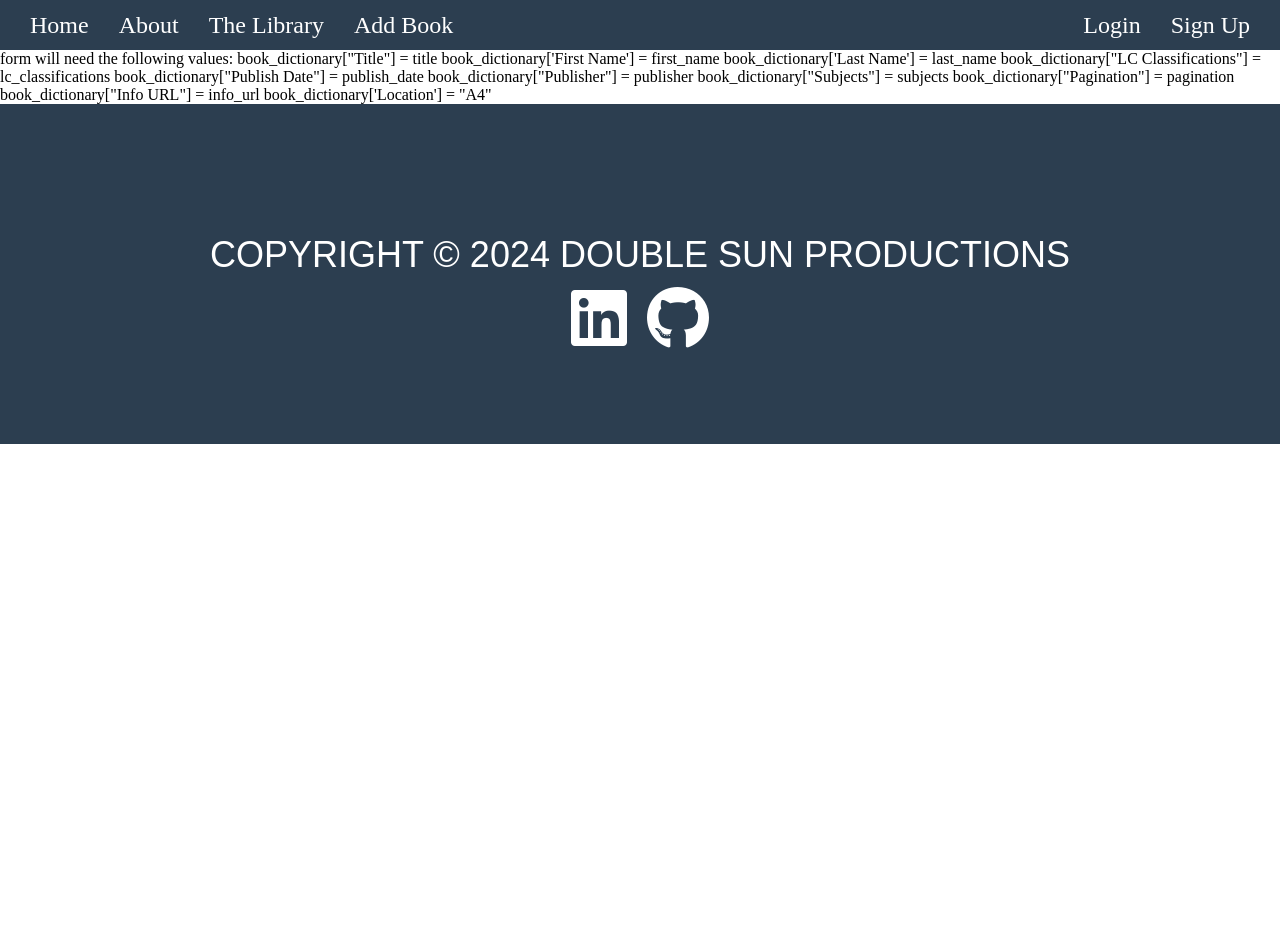
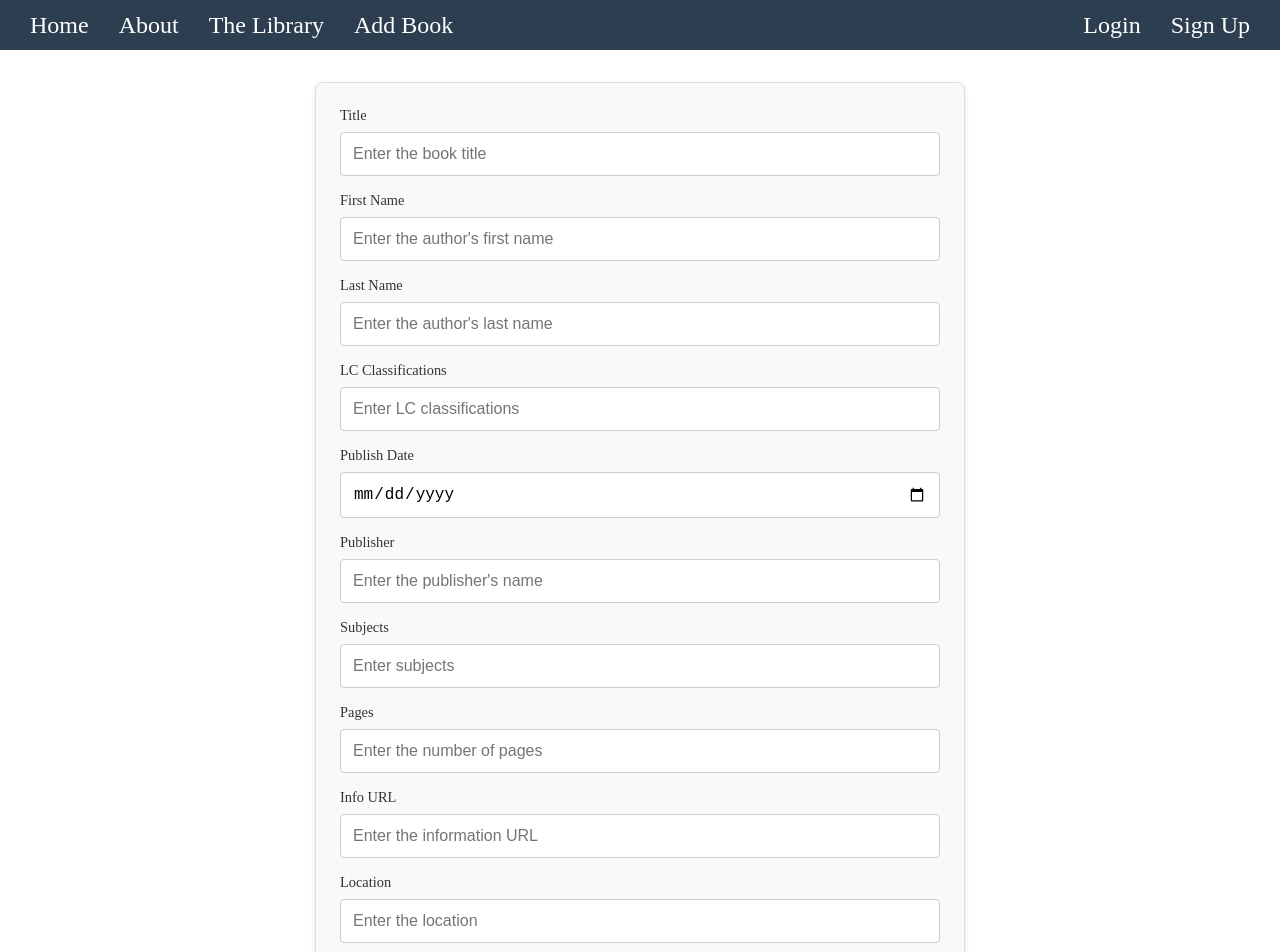
Before and after one commit to ravenusmc/personal_library_project, a Vue app in the folder client/: page /addbook in a window 1280 px wide. Shown: the top 952 px of the page. Before the commit the page ends 800 px from the top, so only its background shows below. Built offline with nearby package versions, Linux system fonts and the light colour scheme.

Commit message:
working on feature to allow user to add a book manually

```diff
--- a/client/src/store/modules/library.js
+++ b/client/src/store/modules/library.js
@@ -40,16 +40,36 @@ const actions = {
 			});
 	},
 
-	updateBookData: ({ commit }, { payload }) => {
+	// updateBookData: ({ commit }, { payload }) => {
+	// 	const path = 'http://localhost:5000/updateBook';
+	// 	axios.post(path, payload)
+	// 		.then((res) => {
+  //       	console.log(res.data)
+	// 		})
+	// 		.catch((error) => {
+	// 			console.log(error);
+	// 		});
+	// },
+  updateBookData: async ({ commit }, payload) => {
+    const path = 'http://localhost:5000/updateBook';
+    try {
+      const response = await axios.post(path, payload);
+      console.log(response.data); // Handle the response as needed
+    } catch (error) {
+      console.error('Error updating book data:', error);
+    }
+  },
+
+	addBook: ({ commit }, { payload }) => {
     console.log(payload)
-		const path = 'http://localhost:5000/updateBook';
-		axios.post(path, payload)
-			.then((res) => {
-        console.log(res.data)
-			})
-			.catch((error) => {
-				console.log(error);
-			});
+		const path = 'http://localhost:5000/addBook';
+    axios.post(path, payload)
+    .then((res) => {
+
+    })
+    .catch(( error ) => {
+      console.log(error)
+    });
 	},
 
 };
@@ -68,7 +88,7 @@ const mutations = {
 
   setShowBooks(state, value) {
     state.showBooks = value;
-  }
+  },
 
 };
 
--- a/client/src/views/AddBook.vue
+++ b/client/src/views/AddBook.vue
@@ -1,26 +1,147 @@
 <template>
-    <div>
-        form will need the following values:
-        book_dictionary["Title"] = title
-        book_dictionary['First Name'] = first_name
-        book_dictionary['Last Name'] = last_name
-        book_dictionary["LC Classifications"] = lc_classifications
-        book_dictionary["Publish Date"] = publish_date
-        book_dictionary["Publisher"] = publisher
-        book_dictionary["Subjects"] = subjects
-        book_dictionary["Pagination"] = pagination
-        book_dictionary["Info URL"] = info_url
-        book_dictionary['Location'] = "A4"
+    <div class="form-container">
+      <form @submit.prevent="addBookToDatabase" class="form">
+        <div class="form-group">
+          <label for="title">Title</label>
+          <input type="text" id="title" v-model="book.title" placeholder="Enter the book title" />
+        </div>
+
+        <div class="form-group">
+          <label for="firstName">First Name</label>
+          <input type="text" id="firstName" v-model="book.firstName" placeholder="Enter the author's first name" />
+        </div>
+
+        <div class="form-group">
+          <label for="lastName">Last Name</label>
+          <input type="text" id="lastName" v-model="book.lastName" placeholder="Enter the author's last name" />
+        </div>
+
+        <div class="form-group">
+          <label for="lcClassifications">LC Classifications</label>
+          <input type="text" id="lcClassifications" v-model="book.lcClassifications" placeholder="Enter LC classifications" />
+        </div>
+
+        <div class="form-group">
+          <label for="publishDate">Publish Date</label>
+          <input type="date" id="publishDate" v-model="book.publishDate" />
+        </div>
+
+        <div class="form-group">
+          <label for="publisher">Publisher</label>
+          <input type="text" id="publisher" v-model="book.publisher" placeholder="Enter the publisher's name" />
+        </div>
+
+        <div class="form-group">
+          <label for="subjects">Subjects</label>
+          <input type="text" id="subjects" v-model="book.subjects" placeholder="Enter subjects" />
+        </div>
+
+        <div class="form-group">
+          <label for="pages">Pages</label>
+          <input type="number" id="pages" v-model="book.pages" placeholder="Enter the number of pages" />
+        </div>
+
+        <div class="form-group">
+          <label for="infoUrl">Info URL</label>
+          <input type="url" id="infoUrl" v-model="book.infoUrl" placeholder="Enter the information URL" />
+        </div>
+
+        <div class="form-group">
+          <label for="location">Location</label>
+          <input type="text" id="location" v-model="book.location" placeholder="Enter the location" />
+        </div>
+
+        <button type="submit" class="submit-btn">Add Book</button>
+      </form>
     </div>
   </template>
 
   <script>
+  import { mapActions } from "vuex";
+
   export default {
-  name: 'AddBook',
+    name: "AddBook",
+    data() {
+      return {
+        book: {
+          title: "",
+          firstName: "",
+          lastName: "",
+          lcClassifications: "",
+          publishDate: "",
+          publisher: "",
+          subjects: "",
+          pages: "",
+          infoUrl: "",
+          location: ""
         }
-
+      };
+    },
+    methods: {
+      ...mapActions("library", ["addBook"]),
+      addBookToDatabase() {
+        console.log("Form submitted with data:", this.book);
+        const payload = {
+          book: this.book
+        };
+        this.addBook({ payload });
+      }
+    }
+  };
   </script>
 
   <style scoped>
+  .form-container {
+    max-width: 600px;
+    margin: 2rem auto;
+    padding: 1.5rem;
+    background: #f9f9f9;
+    border: 1px solid #ddd;
+    border-radius: 8px;
+    box-shadow: 0 2px 5px rgba(0, 0, 0, 0.1);
+  }
 
+  .form {
+    display: flex;
+    flex-direction: column;
+    gap: 1rem;
+  }
+
+  .form-group {
+    display: flex;
+    flex-direction: column;
+  }
+
+  label {
+    font-size: 0.9rem;
+    color: #333;
+    margin-bottom: 0.5rem;
+  }
+
+  input {
+    padding: 0.75rem;
+    border: 1px solid #ccc;
+    border-radius: 4px;
+    font-size: 1rem;
+  }
+
+  input:focus {
+    border-color: #007bff;
+    outline: none;
+    box-shadow: 0 0 3px rgba(0, 123, 255, 0.5);
+  }
+
+  .submit-btn {
+    padding: 0.75rem;
+    background: #007bff;
+    color: #fff;
+    border: none;
+    border-radius: 4px;
+    font-size: 1rem;
+    cursor: pointer;
+  }
+
+  .submit-btn:hover {
+    background: #0056b3;
+  }
   </style>
```
Also changed, not shown: 1 other file (tests, documents, lock files or other folders). Lines whose indentation alone changed are shown as unchanged.
